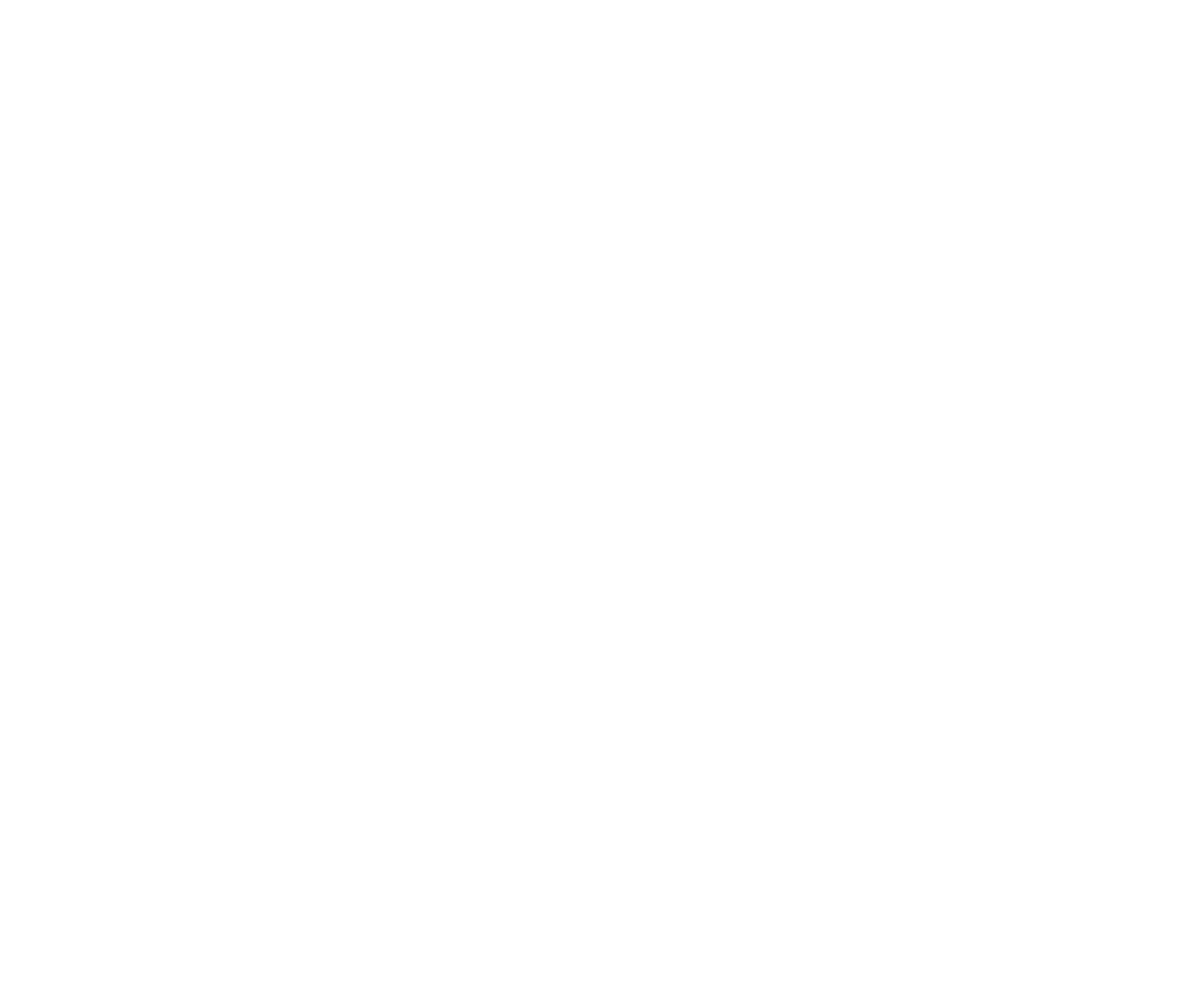
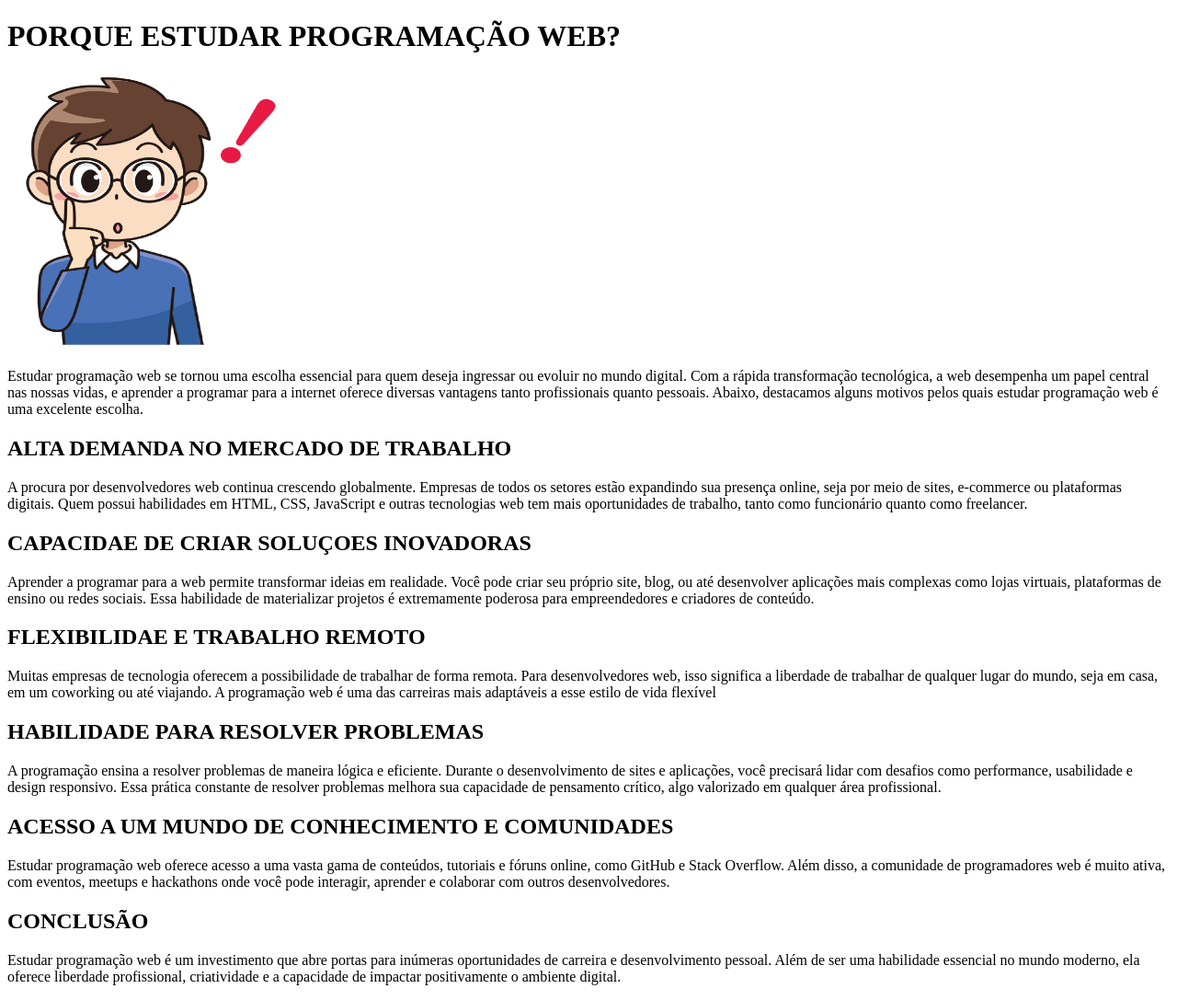
Before and after one commit to jeovadev/Artigo, a plain HTML site: page index.html in a window 1280 px wide. Shown: the whole page at 92% size. Before the commit the page ends 800 px from the top, so only its background shows below. Drawn offline with Linux system fonts and the light colour scheme.

Commit message:
Artigo.v2

```diff
--- a/index.html
+++ b/index.html
@@ -6,6 +6,36 @@
     <title>Porque estudar programção web?</title>
 </head>
 <body>
-
+    <main>
+        <header>
+            <h1>PORQUE ESTUDAR PROGRAMAÇÃO WEB?</h1>
+            <img src="Imagens/pngegg.png" alt="imagem" width="300px" height="300px">
+            <p>Estudar programação web se tornou uma escolha essencial para quem deseja ingressar ou evoluir no mundo digital. Com a rápida transformação tecnológica, a web desempenha um papel central nas nossas vidas, e aprender a programar para a internet oferece diversas vantagens tanto profissionais quanto pessoais. Abaixo, destacamos alguns motivos pelos quais estudar programação web é uma excelente escolha.</p>
+        </header>
+        <article>
+            <h2>ALTA DEMANDA NO MERCADO DE TRABALHO</h2>
+            <p>A procura por desenvolvedores web continua crescendo globalmente. Empresas de todos os setores estão expandindo sua presença online, seja por meio de sites, e-commerce ou plataformas digitais. Quem possui habilidades em HTML, CSS, JavaScript e outras tecnologias web tem mais oportunidades de trabalho, tanto como funcionário quanto como freelancer.</p>
+        </article>
+        <article>
+            <h2>CAPACIDAE DE CRIAR SOLUÇOES INOVADORAS</h2>
+            <P>Aprender a programar para a web permite transformar ideias em realidade. Você pode criar seu próprio site, blog, ou até desenvolver aplicações mais complexas como lojas virtuais, plataformas de ensino ou redes sociais. Essa habilidade de materializar projetos é extremamente poderosa para empreendedores e criadores de conteúdo.</P>
+        </article>
+        <article>
+            <h2>FLEXIBILIDAE E TRABALHO REMOTO</h2>
+            <p>Muitas empresas de tecnologia oferecem a possibilidade de trabalhar de forma remota. Para desenvolvedores web, isso significa a liberdade de trabalhar de qualquer lugar do mundo, seja em casa, em um coworking ou até viajando. A programação web é uma das carreiras mais adaptáveis a esse estilo de vida flexível</p>
+        </article>
+        <article>
+            <h2>HABILIDADE PARA RESOLVER PROBLEMAS</h2>
+            <p>A programação ensina a resolver problemas de maneira lógica e eficiente. Durante o desenvolvimento de sites e aplicações, você precisará lidar com desafios como performance, usabilidade e design responsivo. Essa prática constante de resolver problemas melhora sua capacidade de pensamento crítico, algo valorizado em qualquer área profissional.</p>
+        </article>
+        <article>
+            <h2>ACESSO A UM MUNDO DE CONHECIMENTO E COMUNIDADES</h2>
+            <p>Estudar programação web oferece acesso a uma vasta gama de conteúdos, tutoriais e fóruns online, como GitHub e Stack Overflow. Além disso, a comunidade de programadores web é muito ativa, com eventos, meetups e hackathons onde você pode interagir, aprender e colaborar com outros desenvolvedores.</p>
+        </article>
+        <article>
+            <h2>CONCLUSÃO</h2>
+            <P>Estudar programação web é um investimento que abre portas para inúmeras oportunidades de carreira e desenvolvimento pessoal. Além de ser uma habilidade essencial no mundo moderno, ela oferece liberdade profissional, criatividade e a capacidade de impactar positivamente o ambiente digital.</P>
+        </article>
+    </main>
 </body>
 </html>
```
Also changed, not shown: Imagens/pngegg.png (added).
